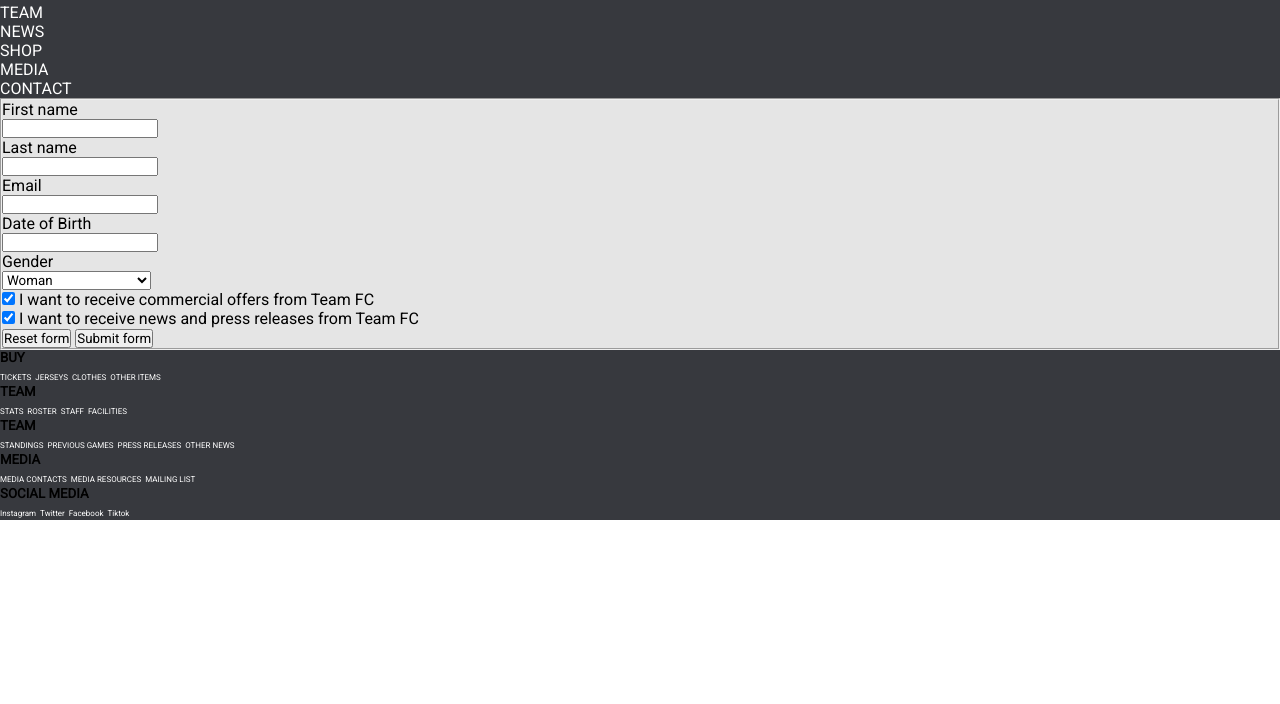
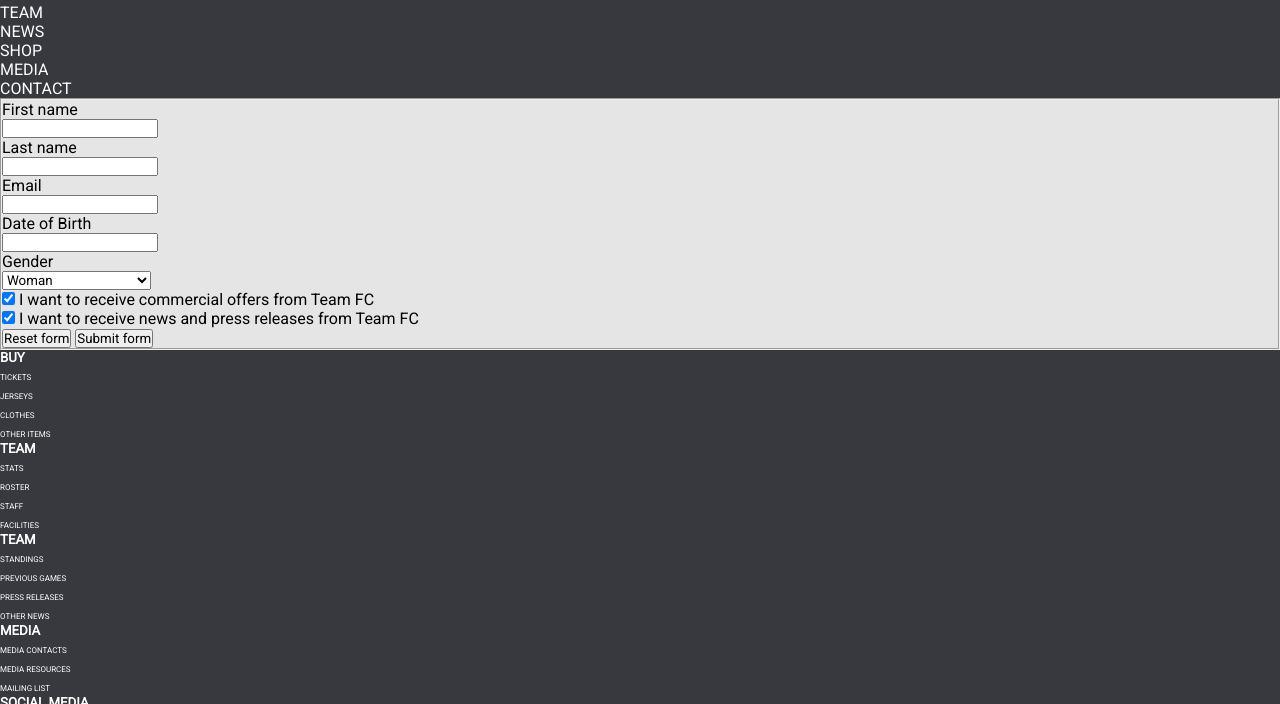
Before and after one commit to jrkaren9/webdev, a plain HTML site: page contact.html in a window 1280 px wide. Shown: the part 92-796 px from the top of the page. Drawn offline with Linux system fonts and the light colour scheme.

Commit message:
Add icons and correct lists in footer

```diff
--- a/contact.html
+++ b/contact.html
@@ -60,52 +60,53 @@
     </div>
 
     <footer>
-        <div>
-            <h5>BUY</h5>
+
+        <div class="footercolumn">
+            <h5 class="footertext">BUY</h5>
             <ul>
-                <a href="">TICKETS</a>
-                <a href="">JERSEYS</a>
-                <a href="">CLOTHES</a>
-                <a href="">OTHER ITEMS</a>
+                <li><a href="">TICKETS</a></li>
+                <li><a href="">JERSEYS</a></li>
+                <li><a href="">CLOTHES</a></li>
+                <li><a href="">OTHER ITEMS</a></li>
             </ul>
         </div>
 
-        <div>
-            <h5>TEAM</h5>
+        <div class="footercolumn">
+            <h5 class="footertext">TEAM</h5>
             <ul>
-                <a href="">STATS</a>
-                <a href="">ROSTER</a>
-                <a href="">STAFF</a>
-                <a href="">FACILITIES</a>
+                <li><a href="">STATS</a></li>
+                <li><a href="">ROSTER</a></li>
+                <li><a href="">STAFF</a></li>
+                <li><a href="">FACILITIES</a></li>
             </ul>
         </div>
 
-        <div>
-            <h5>TEAM</h5>
+        <div class="footercolumn">
+            <h5 class="footertext">TEAM</h5>
             <ul>
-                <a href="">STANDINGS</a>
-                <a href="">PREVIOUS GAMES</a>
-                <a href="">PRESS RELEASES</a>
-                <a href="">OTHER NEWS</a>
+                <li><a href="">STANDINGS</a></li>
+                <li><a href="">PREVIOUS GAMES</a></li>
+                <li><a href="">PRESS RELEASES</a></li>
+                <li><a href="">OTHER NEWS</a></li>
             </ul>
         </div>
 
-        <div>
-            <h5>MEDIA</h5>
+        <div class="footercolumn">
+            <h5 class="footertext">MEDIA</h5>
             <ul>
-                <a href="">MEDIA CONTACTS</a>
-                <a href="">MEDIA RESOURCES</a>
-                <a href="">MAILING LIST</a>
+                <li><a href="">MEDIA CONTACTS</a></li>
+                <li><a href="">MEDIA RESOURCES</a></li>
+                <li><a href="">MAILING LIST</a></li>
             </ul>
         </div>
 
-        <div>
-            <h5>SOCIAL MEDIA</h5>
-            <ul>
-                <a href="">Instagram</a>
-                <a href="">Twitter</a>
-                <a href="">Facebook</a>
-                <a href="">Tiktok</a>
+        <div class="footercolumn">
+            <h5 class="footertext">SOCIAL MEDIA</h5>
+            <ul class="socialmedia">
+                <li><a href=""><img src="imgs/Instagram_logo_2016.svg" alt="Instagrtam logo" width="20"></a></li>
+                <li><a href=""><img src="imgs/Facebook_icon_2013.svg" alt="Instagrtam logo" width="20"></a></li>
+                <li><a href=""><img src="imgs/twitter-icon.svg" alt="Instagrtam logo" width="20"></a></li>
+                <li><a href=""><img src="imgs/tiktok-logo.svg" alt="Instagrtam logo" width="20"></a></li>
             </ul>
         </div>
 
--- a/css/style.css
+++ b/css/style.css
@@ -4,6 +4,12 @@
     padding: 0;
     box-sizing: border-box;
     font-family: Roboto, sans-serif;
+}
+
+#teamname {
+    font-size: xx-large;
+    color: darkgoldenrod;
+    text-align: center;
 }
 
 nav {
@@ -21,14 +27,6 @@ nav a:hover{
 
 nav a:active{
     background-color: #C0996D;
-}
-
-footer{
-    background-color: #37393E;
-}
-
-footer a {
-    font-size: 0.5rem;
 }
 
 .content{
@@ -61,13 +59,19 @@ footer a {
     color: darkgoldenrod;
 }
 
+.socialmedia li{
+    display: inline;
+}
+
 .footertext{
     color: #FFFFFF;
     font-weight: bold;
 }
 
-#teamname {
-    font-size: xx-large;
-    color: darkgoldenrod;
-    text-align: center;
+footer{
+    background-color: #37393E;
 }
+
+footer a {
+    font-size: 0.5rem;
+}
```
Also changed, not shown: index.html (+25 -25 lines), media.html (+31 -30 lines), news.html (+31 -30 lines), store.html (+31 -30 lines), team.html (+31 -30 lines), tickets.html (+31 -30 lines), imgs/Facebook_icon_2013.svg (added), imgs/Instagram_logo_2016.svg (added), imgs/tiktok-logo.svg (added), imgs/twitter-icon.svg (added).
